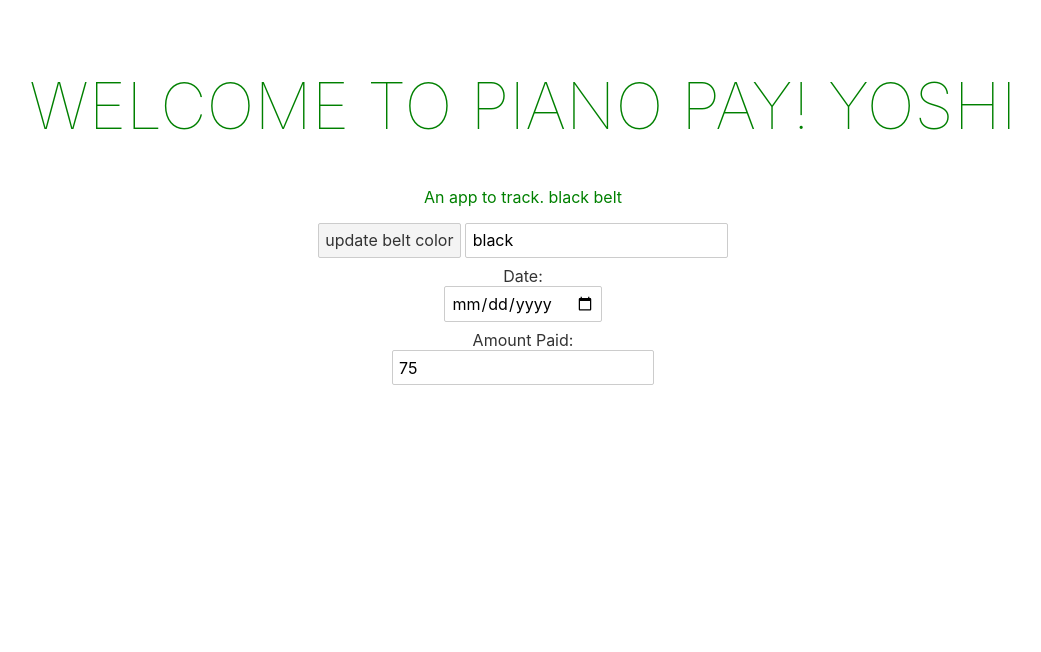
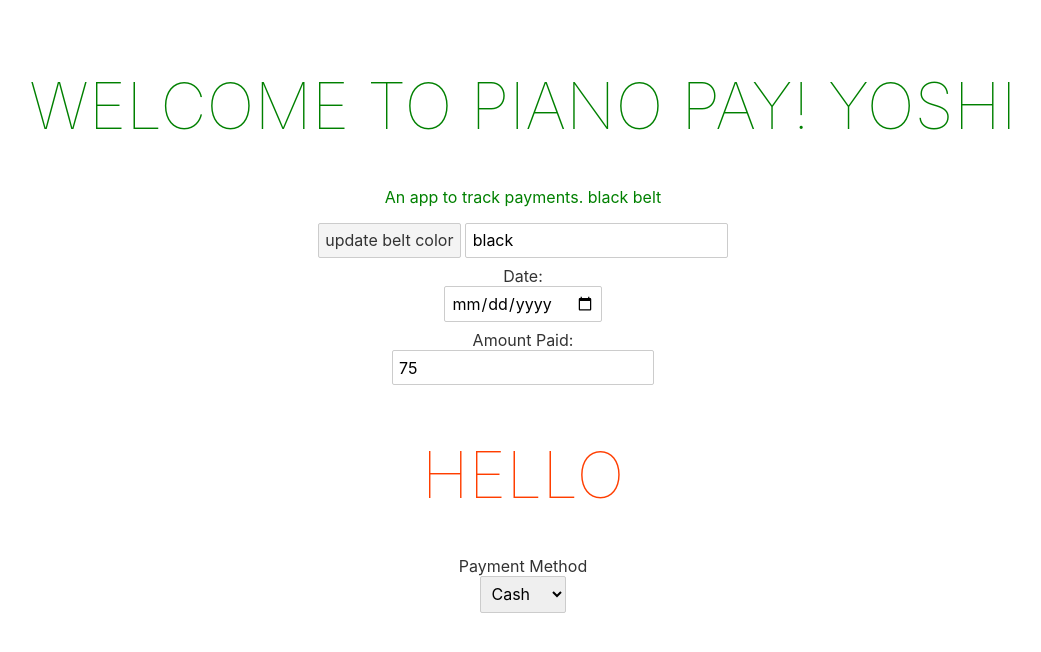
Before and after one commit to Sheilabob/PianoPayment, a Svelte app: page / in a window 1280 px wide. Shown: the top 652 px of the page, without its empty margins (117-1158 px from the left). Built offline with nearby package versions, Linux system fonts and the light colour scheme.

Commit message:
added dropdown

```diff
--- a/src/App.svelte
+++ b/src/App.svelte
@@ -37,7 +37,7 @@ console.log(amountPaid)
 
 <main>
 	<h1 style="{dateDue.getTime() >= new Date(datePaid).getTime() ? 'color:green' : 'color:red'}">Welcome to Piano Pay! {name}</h1>
-	<p style="{+amountPaid >= amountDue ? 'color:green' : 'color:red'}">An app to track. {beltColor} belt</p>
+	<p style="{+amountPaid >= amountDue ? 'color:green' : 'color:red'}">An app to track payments. {beltColor} belt</p>
 	<button on:click={handleClick}>update belt color</button>
 	<input type="text" bind:value={beltColor}>
 
@@ -45,6 +45,13 @@ console.log(amountPaid)
 	<input type="date" id="date-paid" bind:value={datePaid} />
 	<label for="amt-paid">Amount Paid:</label>
 	<input type="text" id="amt-paid" bind:value={amountPaid} />
+	<h1>HELLO</h1>
+	<label for="pmt-method">Payment Method</label>
+	<select id="pmt-method">
+		<option value="cash">Cash</option>
+		<option value="check">Check</option>
+		<option calue="paypal">Paypal</option>
+	</select>
 </main>
 
 <style>
--- a/src/main.js
+++ b/src/main.js
@@ -2,9 +2,7 @@ import App from './App.svelte';
 
 const app = new App({
 	target: document.body,
-	props: {
-		name: 'world'
-	}
+
 });
 
 export default app;
```
